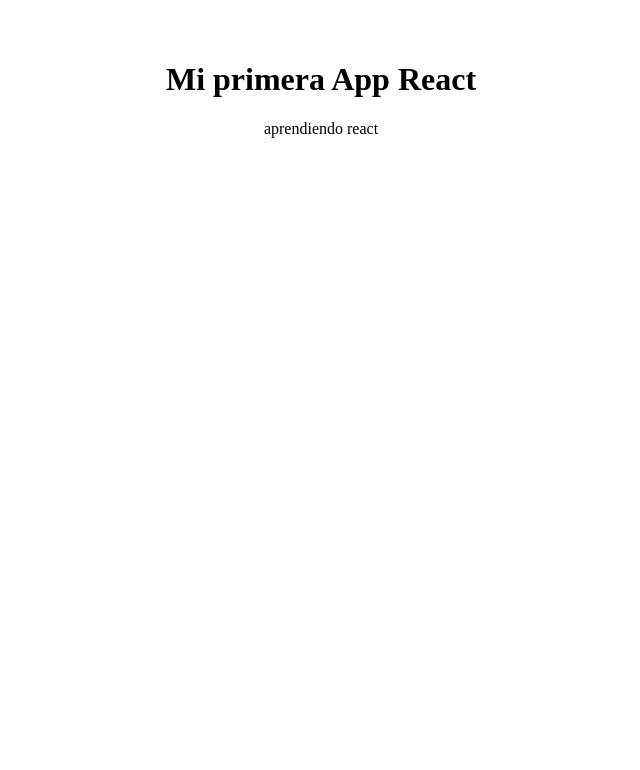
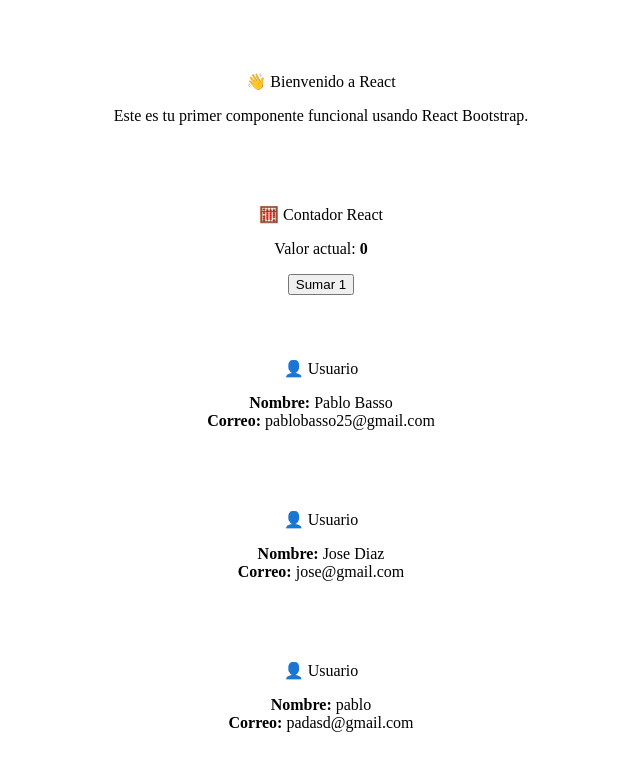
Before and after one commit to Pablobasso25/React-Theory, a React (Vite) app: page / in a window 1280 px wide. Shown: the top 770 px of the page, without its empty margins (319-959 px from the left). Built offline with nearby package versions, Linux system fonts and the light colour scheme.

Commit message:
add theory

```diff
--- a/src/App.jsx
+++ b/src/App.jsx
@@ -1,10 +1,13 @@
 import "./App.css";
-
+import { MiSaludo } from "./components/MiSaludo";
+import Contador from "./components/Contador";
+import ListaUsuarios from "./components/usuarios/ListaUsuarios";
 function App() {
   return (
-    <div>
-      <h1>Mi primera App React</h1>
-      <p>aprendiendo react</p>
+    <div className="container">
+      <MiSaludo />
+      <Contador />
+      <ListaUsuarios />
     </div>
   );
 }
--- /dev/null
+++ b/src/components/Contador.jsx
@@ -0,0 +1,35 @@
+// Importamos React y el hook useState
+import React, { useState } from "react";
+
+// Importamos componentes de React Bootstrap
+import { Card, Button } from "react-bootstrap";
+
+// Definimos el componente funcional llamado "Contador"
+function Contador() {
+  // Creamos una variable de estado llamada "valor"
+  // useState(0) inicializa el estado en 0
+  const [valor, setValor] = useState(0);
+
+  // Función que se ejecuta al hacer clic en el botón
+  const aumentar = () => {
+    setValor(valor + 1); // Actualiza el estado sumando 1
+  };
+
+  // Renderizamos el componente
+  return (
+    <Card className="text-center mt-4 shadow-sm">
+      <Card.Body>
+        <Card.Title>🧮 Contador React</Card.Title>
+        <Card.Text>
+          Valor actual: <strong>{valor}</strong>
+        </Card.Text>
+        <Button variant="primary" onClick={aumentar}>
+          Sumar 1
+        </Button>
+      </Card.Body>
+    </Card>
+  );
+}
+
+// Exportamos el componente
+export default Contador;
--- a/src/components/MiSaludo.jsx
+++ b/src/components/MiSaludo.jsx
@@ -1,7 +1,14 @@
-import React from 'react'
+import { Card } from "react-bootstrap";
 
 export const MiSaludo = () => {
   return (
-    <div>MiSaludo</div>
-  )
-}
+    <Card className="text-center mt-4 shadow-sm">
+      <Card.Body>
+        <Card.Title>👋 Bienvenido a React</Card.Title>
+        <Card.Text>
+          Este es tu primer componente funcional usando React Bootstrap.
+        </Card.Text>
+      </Card.Body>
+    </Card>
+  );
+};
--- /dev/null
+++ b/src/components/usuarios/ListaUsuarios.jsx
@@ -0,0 +1,30 @@
+// Importamos el componente TarjetaUsuario
+import TarjetaUsuario from "./TarjetaUsuario";
+
+// Componente padre que contiene una lista de usuarios
+
+const ListaUsuarios = () => {
+  // Lista de usuarios simulada
+  const usuarios = [
+    { nombre: "Pablo Basso", correo: "pablobasso25@gmail.com" },
+    { nombre: "Jose Diaz", correo: "jose@gmail.com" },
+  ];
+  return (
+    <>
+      <div>
+        {usuarios.map((usuario, index) => (
+          <TarjetaUsuario
+            key={index}
+            nombre={usuario.nombre}
+            correo={usuario.correo}
+          />
+        ))}
+      </div>
+      <div>
+        <TarjetaUsuario nombre="pablo" correo="padasd@gmail.com" />
+      </div>
+    </>
+  );
+};
+
+export default ListaUsuarios;
--- /dev/null
+++ b/src/components/usuarios/TarjetaUsuario.jsx
@@ -0,0 +1,19 @@
+import { Card } from "react-bootstrap";
+
+// Componente funcional que recibe props desde el padre
+const TarjetaUsuario = ({ nombre, correo }) => {
+  return (
+    <Card className="mt-3 shadow-sm">
+      <Card.Body>
+        <Card.Title>👤 Usuario</Card.Title>
+        <Card.Text>
+          <strong>Nombre:</strong> {nombre}
+          <br />
+          <strong>Correo:</strong> {correo}
+        </Card.Text>
+      </Card.Body>
+    </Card>
+  );
+};
+// se exporta a: ListaUsuario (componente padre)
+export default TarjetaUsuario;
```
